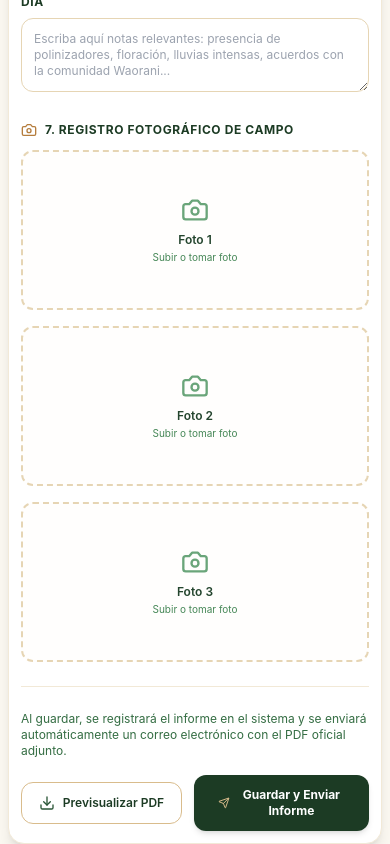
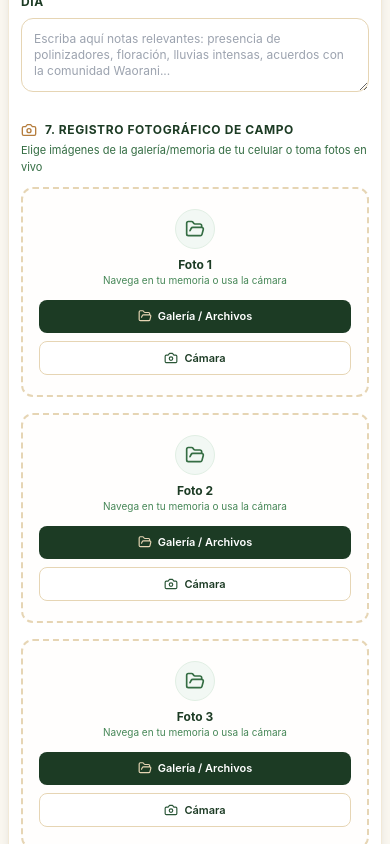
Before and after one commit to cristianfjaramillo-hue/landing-vanilla, a Next.js app: page /reportes/nuevo in a window 390 px wide. Shown: the part 2940-3784 px from the top of the page. Built offline with nearby package versions, Linux system fonts and the light colour scheme; no server answers; the database is empty.

Commit message:
fix(mobile): permitir adjuntar fotos desde archivos y galeria del celular ademas de camara

```diff
--- a/src/app/reportes/nuevo/page.tsx
+++ b/src/app/reportes/nuevo/page.tsx
@@ -26,6 +26,8 @@ import {
   Layers,
   Bell,
   Clock,
+  FolderOpen,
+  UploadCloud,
 } from "lucide-react";
 import { DEFAULT_ACTIVITIES, DEFAULT_TOOLS } from "@/lib/constants";
 import { ActivityItem, ToolItem, AppliedInput, DailyReport, ScheduledReminder } from "@/lib/types";
@@ -161,10 +163,59 @@ export default function NuevoReportePage() {
     }
   };
 
-  // Fotos
-  const handlePhotoUpload = (e: React.ChangeEvent<HTMLInputElement>, slot: 1 | 2 | 3) => {
+  // Compresión optimizada para imágenes de la memoria del celular o de cámara
+  const compressImage = (file: File): Promise<string> => {
+    return new Promise((resolve, reject) => {
+      const reader = new FileReader();
+      reader.readAsDataURL(file);
+      reader.onload = (event) => {
+        const img = new window.Image();
+        img.src = event.target?.result as string;
+        img.onload = () => {
+          const maxWidth = 1280;
+          const maxHeight = 1280;
+          let width = img.width;
+          let height = img.height;
+
+          if (width > maxWidth || height > maxHeight) {
+            if (width > height) {
+              height = Math.round((height * maxWidth) / width);
+              width = maxWidth;
+            } else {
+              width = Math.round((width * maxHeight) / height);
+              height = maxHeight;
+            }
+          }
+
+          const canvas = document.createElement("canvas");
+          canvas.width = width;
+          canvas.height = height;
+          const ctx = canvas.getContext("2d");
+          if (!ctx) {
+            resolve(event.target?.result as string);
+            return;
+          }
+          ctx.drawImage(img, 0, 0, width, height);
+          const dataUrl = canvas.toDataURL("image/jpeg", 0.85);
+          resolve(dataUrl);
+        };
+        img.onerror = () => resolve(event.target?.result as string);
+      };
+      reader.onerror = (error) => reject(error);
+    });
+  };
+
+  // Fotos (permite navegar en la memoria del celular o usar la cámara)
+  const handlePhotoUpload = async (e: React.ChangeEvent<HTMLInputElement>, slot: 1 | 2 | 3) => {
     const file = e.target.files?.[0];
     if (file) {
+      try {
+        const compressedBase64 = await compressImage(file);
+        if (slot === 1) setFoto1(compressedBase64);
+        if (slot === 2) setFoto2(compressedBase64);
+        if (slot === 3) setFoto3(compressedBase64);
+      } catch (err) {
+        console.warn("Aviso procesando imagen:", err);
         const reader = new FileReader();
         reader.onloadend = () => {
           if (slot === 1) setFoto1(reader.result as string);
@@ -172,6 +223,9 @@ export default function NuevoReportePage() {
           if (slot === 3) setFoto3(reader.result as string);
         };
         reader.readAsDataURL(file);
+      } finally {
+        e.target.value = "";
+      }
     }
   };
 
@@ -946,10 +1000,15 @@ export default function NuevoReportePage() {
 
             {/* SECCIÓN 7: REGISTRO FOTOGRÁFICO (Foto 1, Foto 2, Foto 3) */}
             <div>
-              <h2 className="text-xs font-bold uppercase tracking-wider text-forest-900 mb-3 flex items-center space-x-2">
+              <div className="flex flex-col sm:flex-row sm:items-center justify-between mb-3 gap-1">
+                <h2 className="text-xs font-bold uppercase tracking-wider text-forest-900 flex items-center space-x-2">
                   <Camera className="w-4 h-4 text-vanilla-600" />
                   <span>7. Registro Fotográfico de Campo</span>
                 </h2>
+                <span className="text-[11px] text-forest-600">
+                  Elige imágenes de la galería/memoria de tu celular o toma fotos en vivo
+                </span>
+              </div>
 
               <div className="grid grid-cols-1 sm:grid-cols-3 gap-4">
                 {[1, 2, 3].map((slot) => {
@@ -957,15 +1016,19 @@ export default function NuevoReportePage() {
                   return (
                     <div
                       key={slot}
-                      className="border-2 border-dashed border-vanilla-300 rounded-xl p-4 text-center hover:border-forest-600 transition-colors bg-vanilla-50/30 flex flex-col items-center justify-center min-h-[160px] relative overflow-hidden"
+                      className="border-2 border-dashed border-vanilla-300 rounded-xl p-4 text-center hover:border-forest-600 transition-colors bg-vanilla-50/30 flex flex-col items-center justify-center min-h-[175px] relative overflow-hidden"
                     >
                       {currentPhoto ? (
-                        <div className="relative w-full h-32">
+                        <div className="relative w-full h-36 rounded-lg overflow-hidden group">
                           <img
                             src={currentPhoto}
                             alt={`Foto ${slot}`}
                             className="w-full h-full object-cover rounded-lg"
                           />
+                          <div className="absolute inset-0 bg-gradient-to-t from-black/60 via-transparent to-transparent flex items-end justify-between p-2">
+                            <span className="text-[10px] font-bold text-white bg-forest-900/80 px-2 py-0.5 rounded backdrop-blur-xs">
+                              Foto {slot} adjunta
+                            </span>
                             <button
                               type="button"
                               onClick={() => {
@@ -973,20 +1036,44 @@ export default function NuevoReportePage() {
                                 if (slot === 2) setFoto2(null);
                                 if (slot === 3) setFoto3(null);
                               }}
-                            className="absolute top-1 right-1 p-1 bg-red-600 text-white rounded-full text-xs shadow"
+                              className="inline-flex items-center space-x-1 px-2 py-1 bg-red-600 hover:bg-red-700 text-white rounded text-xs font-semibold shadow transition-colors"
+                              title="Eliminar foto"
                             >
-                            ×
+                              <Trash2 className="w-3 h-3" />
+                              <span>Quitar</span>
                             </button>
                           </div>
+                        </div>
                       ) : (
-                        <label className="cursor-pointer flex flex-col items-center justify-center w-full h-full">
-                          <Camera className="w-7 h-7 text-forest-400 mb-2" />
-                          <span className="text-xs font-semibold text-forest-800">
+                        <div className="flex flex-col items-center justify-center w-full h-full py-1">
+                          <div className="w-10 h-10 rounded-full bg-forest-50 border border-forest-100 flex items-center justify-center text-forest-700 mb-2">
+                            <FolderOpen className="w-5 h-5 text-forest-600" />
+                          </div>
+
+                          <span className="text-xs font-bold text-forest-900">
                             Foto {slot}
                           </span>
-                          <span className="text-[10px] text-forest-500 mt-0.5">
-                            Subir o tomar foto
+                          <span className="text-[10px] text-forest-500 mb-3 text-center">
+                            Navega en tu memoria o usa la cámara
                           </span>
+
+                          <div className="flex flex-col sm:flex-row gap-2 w-full">
+                            {/* Opción 1: Galería / Memoria interna del celular (SIN capture, permite navegar todos los archivos) */}
+                            <label className="flex-1 cursor-pointer inline-flex items-center justify-center space-x-1.5 px-2.5 py-2 rounded-lg bg-forest-900 hover:bg-forest-800 text-white text-[11px] font-semibold shadow-xs transition-transform active:scale-95 text-center">
+                              <FolderOpen className="w-3.5 h-3.5 text-vanilla-300 shrink-0" />
+                              <span>Galería / Archivos</span>
+                              <input
+                                type="file"
+                                accept="image/*"
+                                onChange={(e) => handlePhotoUpload(e, slot as any)}
+                                className="hidden"
+                              />
+                            </label>
+
+                            {/* Opción 2: Cámara en vivo (con capture="environment") */}
+                            <label className="flex-1 cursor-pointer inline-flex items-center justify-center space-x-1.5 px-2.5 py-2 rounded-lg bg-white hover:bg-vanilla-100 text-forest-900 border border-vanilla-300 text-[11px] font-semibold transition-transform active:scale-95 text-center">
+                              <Camera className="w-3.5 h-3.5 text-forest-700 shrink-0" />
+                              <span>Cámara</span>
                               <input
                                 type="file"
                                 accept="image/*"
@@ -995,6 +1082,8 @@ export default function NuevoReportePage() {
                                 className="hidden"
                               />
                             </label>
+                          </div>
+                        </div>
                       )}
                     </div>
                   );
```
Lines whose indentation alone changed are shown as unchanged.
